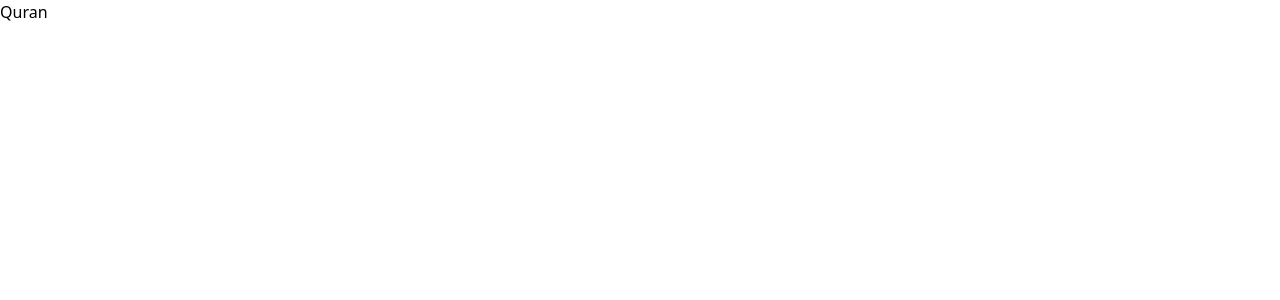
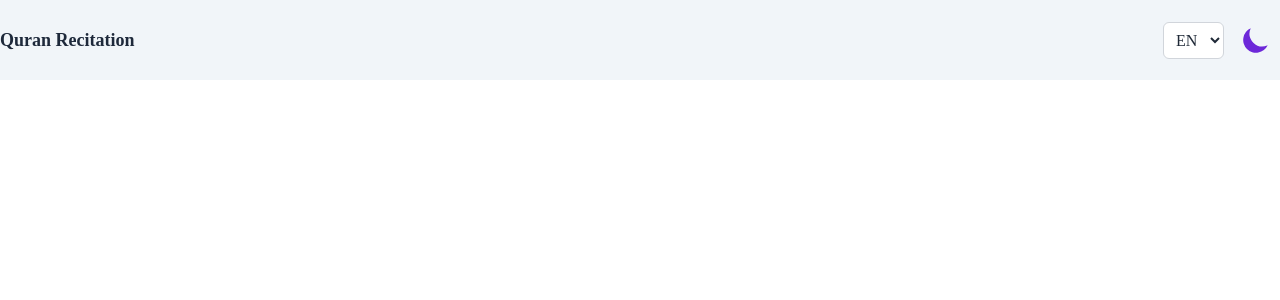
Before and after one commit to Mo3bassia/quran-recitation-react-app, a React (Create React App) app: page / in a window 1280 px wide. Shown: the top 300 px of the page. Built offline with nearby package versions, Linux system fonts and the light colour scheme.

Commit message:
finish navbar component, languages and mode toggle logic added

```diff
--- a/src/App.js
+++ b/src/App.js
@@ -1,3 +1,42 @@
+import { useEffect, useState } from "react";
+import Nav from "./components/Nav.js";
+import { useClasses } from "./hooks/useClasses.js";
+import { useLocalStorage } from "./hooks/useLocalStorage.js";
+
 export default function App() {
-  return <h2>Quran</h2>;
+  const [lang, setLang] = useLocalStorage("en");
+  const [isDark, setIsDark] = useLocalStorage(false);
+
+  useClasses(
+    document.body,
+    "bg-white",
+    "text-slate-800",
+    "dark:bg-slate-700",
+    "dark:text-slate-200",
+    "ltr:font-[Montserrat]",
+    "rtl:font-noto-arabic"
+  );
+
+  useEffect(function () {
+    if (lang === "en") {
+      document.documentElement.setAttribute("dir", "ltr");
+    } else {
+      document.documentElement.setAttribute("dir", "rtl");
+    }
+  });
+
+  useEffect(
+    function () {
+      document.body.classList.add(lang);
+      isDark && document.body.classList.add("dark");
+      return () => document.body.classList.remove("dark");
+    },
+    [lang, isDark]
+  );
+
+  return (
+    <>
+      <Nav setIsDark={setIsDark} lang={lang} setLang={setLang} />
+    </>
+  );
 }
--- /dev/null
+++ b/src/components/Nav.js
@@ -0,0 +1,31 @@
+import ToggleBtn from "./ToggleBtn.js";
+
+export default function Nav({ setIsDark, lang, setLang }) {
+  return (
+    <nav
+      className={`bg-slate-100 text-slate-800  dark:bg-slate-800 dark:text-slate-100 ${
+        lang === "en" ? "font-[Montserrat]" : "font"
+      }`}
+    >
+      <div className="container mx-auto py-4">
+        <div className="flex justify-between items-center">
+          <div className="text-lg font-bold">
+            {lang === "en" ? "Quran Recitation" : "صوت القرآن"}
+          </div>
+          <div className="flex items-center gap-2">
+            <select
+              className="bg-white border border-gray-300 text-gray-800 dark:bg-gray-700 dark:border-gray-600 dark:text-white rounded-md p-2 focus:outline-none focus:ring-2 focus:ring-blue-500 dark:focus:ring-blue-300"
+              value={lang}
+              onChange={(e) => setLang(e.target.value)}
+            >
+              <option value="ar">AR</option>
+              <option value="en">EN</option>
+            </select>
+
+            <ToggleBtn setIsDark={setIsDark} />
+          </div>
+        </div>
+      </div>
+    </nav>
+  );
+}
--- /dev/null
+++ b/src/components/ToggleBtn.js
@@ -0,0 +1,35 @@
+export default function ToggleBtn({ setIsDark }) {
+  function handleToggle() {
+    document.body.classList.toggle("dark");
+    setIsDark((current) => !current);
+  }
+  return (
+    <>
+      <div className=" flex justify-center items-center dark:bg-gray-800">
+        <button
+          onClick={() => handleToggle()}
+          className="h-12 w-12 rounded-lg p-2 hover:bg-gray-100 dark:hover:bg-gray-700"
+        >
+          <svg
+            className="fill-violet-700 block dark:hidden"
+            fill="currentColor"
+            viewBox="0 0 20 20"
+          >
+            <path d="M17.293 13.293A8 8 0 016.707 2.707a8.001 8.001 0 1010.586 10.586z"></path>
+          </svg>
+          <svg
+            className="fill-yellow-500 hidden dark:block"
+            fill="currentColor"
+            viewBox="0 0 20 20"
+          >
+            <path
+              d="M10 2a1 1 0 011 1v1a1 1 0 11-2 0V3a1 1 0 011-1zm4 8a4 4 0 11-8 0 4 4 0 018 0zm-.464 4.95l.707.707a1 1 0 001.414-1.414l-.707-.707a1 1 0 00-1.414 1.414zm2.12-10.607a1 1 0 010 1.414l-.706.707a1 1 0 11-1.414-1.414l.707-.707a1 1 0 011.414 0zM17 11a1 1 0 100-2h-1a1 1 0 100 2h1zm-7 4a1 1 0 011 1v1a1 1 0 11-2 0v-1a1 1 0 011-1zM5.05 6.464A1 1 0 106.465 5.05l-.708-.707a1 1 0 00-1.414 1.414l.707.707zm1.414 8.486l-.707.707a1 1 0 01-1.414-1.414l.707-.707a1 1 0 011.414 1.414zM4 11a1 1 0 100-2H3a1 1 0 000 2h1z"
+              fillRule="evenodd"
+              clipRule="evenodd"
+            ></path>
+          </svg>
+        </button>
+      </div>
+    </>
+  );
+}
--- /dev/null
+++ b/src/hooks/useClasses.js
@@ -0,0 +1,9 @@
+import { useEffect } from "react";
+
+export function useClasses(el, ...classes) {
+  useEffect(function () {
+    classes?.map((cls) => {
+      el.classList.add(cls);
+    });
+  }, []);
+}
--- /dev/null
+++ b/src/hooks/useLocalStorage.js
@@ -0,0 +1,17 @@
+import { useState, useEffect } from "react";
+
+export function useLocalStorage(initalValue, key) {
+  const [state, setState] = useState(() =>
+    !localStorage.getItem(key)
+      ? initalValue
+      : JSON.parse(localStorage.getItem(key))
+  );
+
+  useEffect(
+    function () {
+      localStorage.setItem(key, JSON.stringify(state));
+    },
+    [state]
+  );
+  return [state, setState];
+}
--- a/src/index.css
+++ b/src/index.css
@@ -1,3 +1,5 @@
 @tailwind base;
 @tailwind components;
 @tailwind utilities;
+
+@import url("https://fonts.googleapis.com/css2?family=Montserrat:ital,wght@0,100..900;1,100..900&family=Noto+Sans+Arabic:wght@100..900&display=swap");
--- a/tailwind.config.js
+++ b/tailwind.config.js
@@ -1,8 +1,30 @@
 /** @type {import('tailwindcss').Config} */
 module.exports = {
+  darkMode: "class",
   content: ["./src/**/*.{js,jsx,ts,tsx}"],
   theme: {
-    extend: {},
+    extend: {
+      backgroundColor: ["en", "ar"],
+      textColor: ["en", "ar"],
+      opacity: ["en", "ar"],
+      borderColor: ["en", "ar"],
+      borderWidth: ["en", "ar"],
+      borderRadius: ["en", "ar"],
+      boxShadow: ["en", "ar"],
+      margin: ["en", "ar"],
+      padding: ["en", "ar"],
+      width: ["en", "ar"],
+      height: ["en", "ar"],
+      flex: ["en", "ar"],
+      fontFamily: {
+        "noto-arabic": ['"Noto Sans Arabic"', "sans-serif"],
+      },
+    },
   },
-  plugins: [],
+  plugins: [
+    function ({ addVariant }) {
+      addVariant("en", "&.en");
+      addVariant("ar", "&.ar");
+    },
+  ],
 };
```
